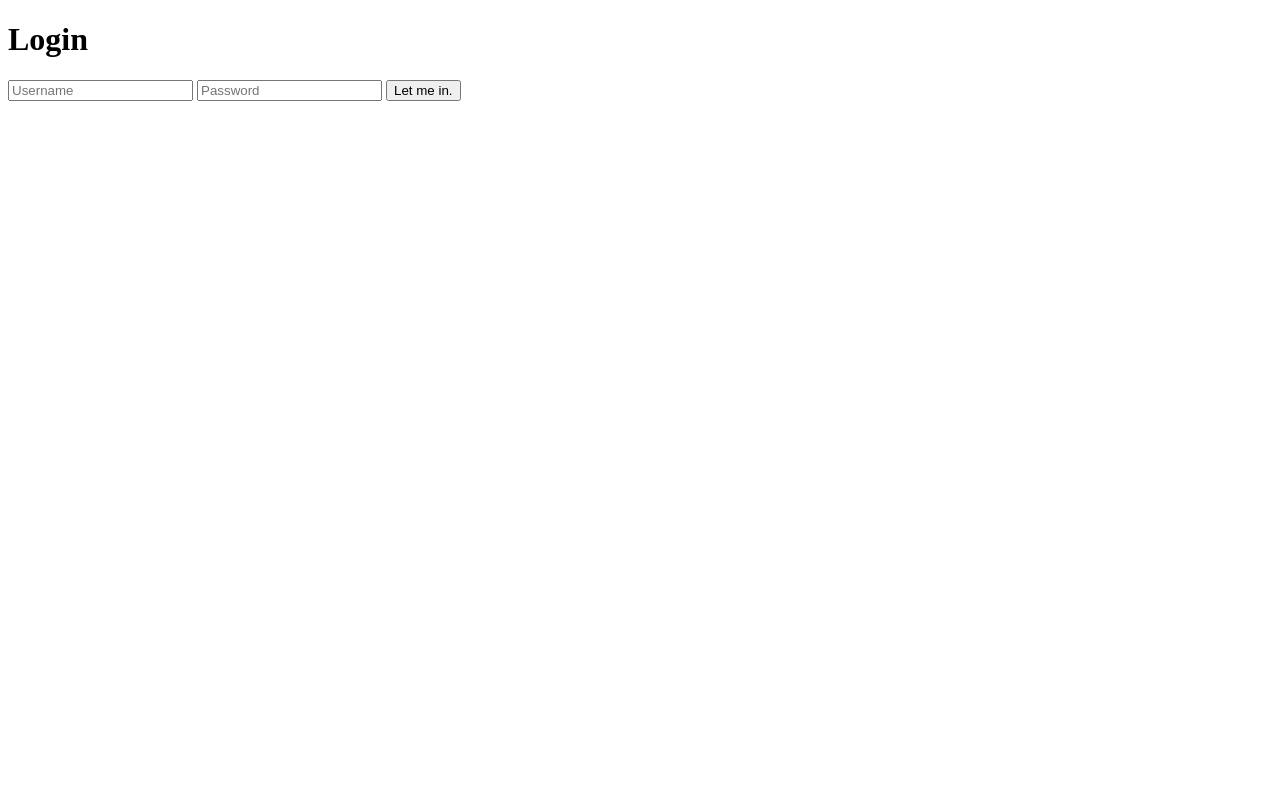
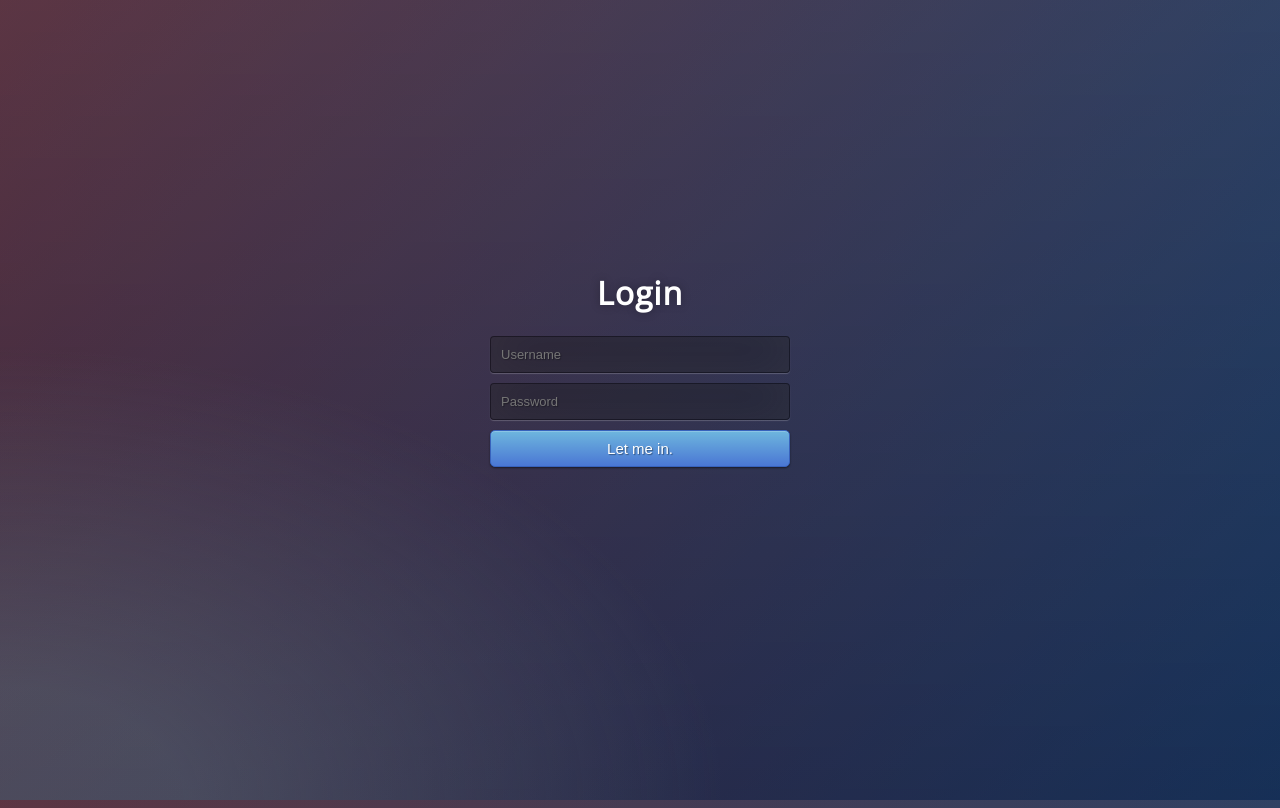
Before and after one commit to Spoof04/SpoofFake, a plain HTML site: page Index.html in a window 1280 px wide. Drawn offline with nearby package versions, Linux system fonts and the light colour scheme; files that its build step writes are made by us from their sources.

Commit message:
Update Index.html

```diff
--- a/Index.html
+++ b/Index.html
@@ -5,6 +5,8 @@
     <meta http-equiv="X-UA-Compatible" content="IE=edge">
     <meta name="viewport" content="width=device-width, initial-scale=1.0">
     <title>Phishing</title>
+    <link rel="stylesheet" type="text/css" href="/css/Style.css" media="screen" />
+
 </head>
 <body>
 
```
